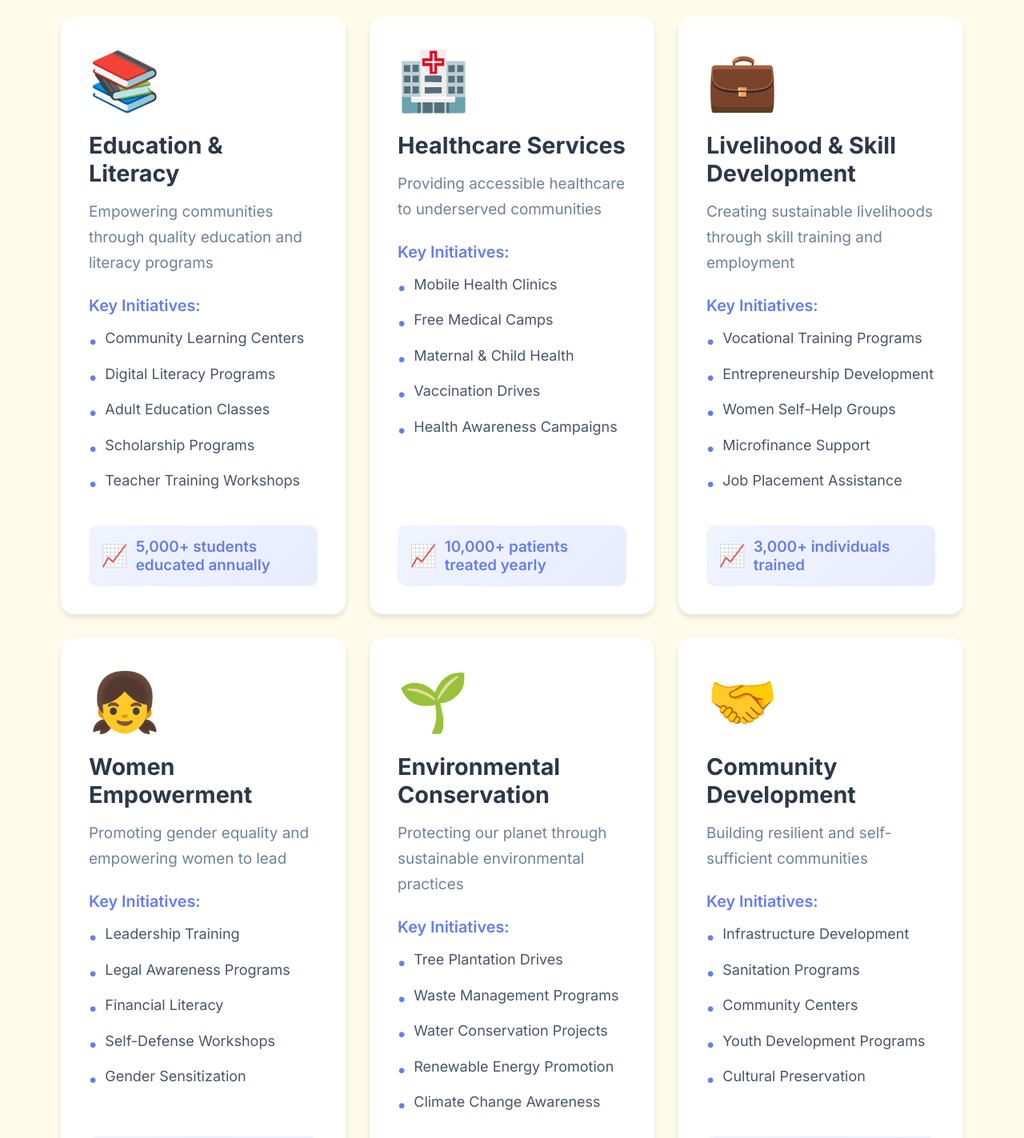
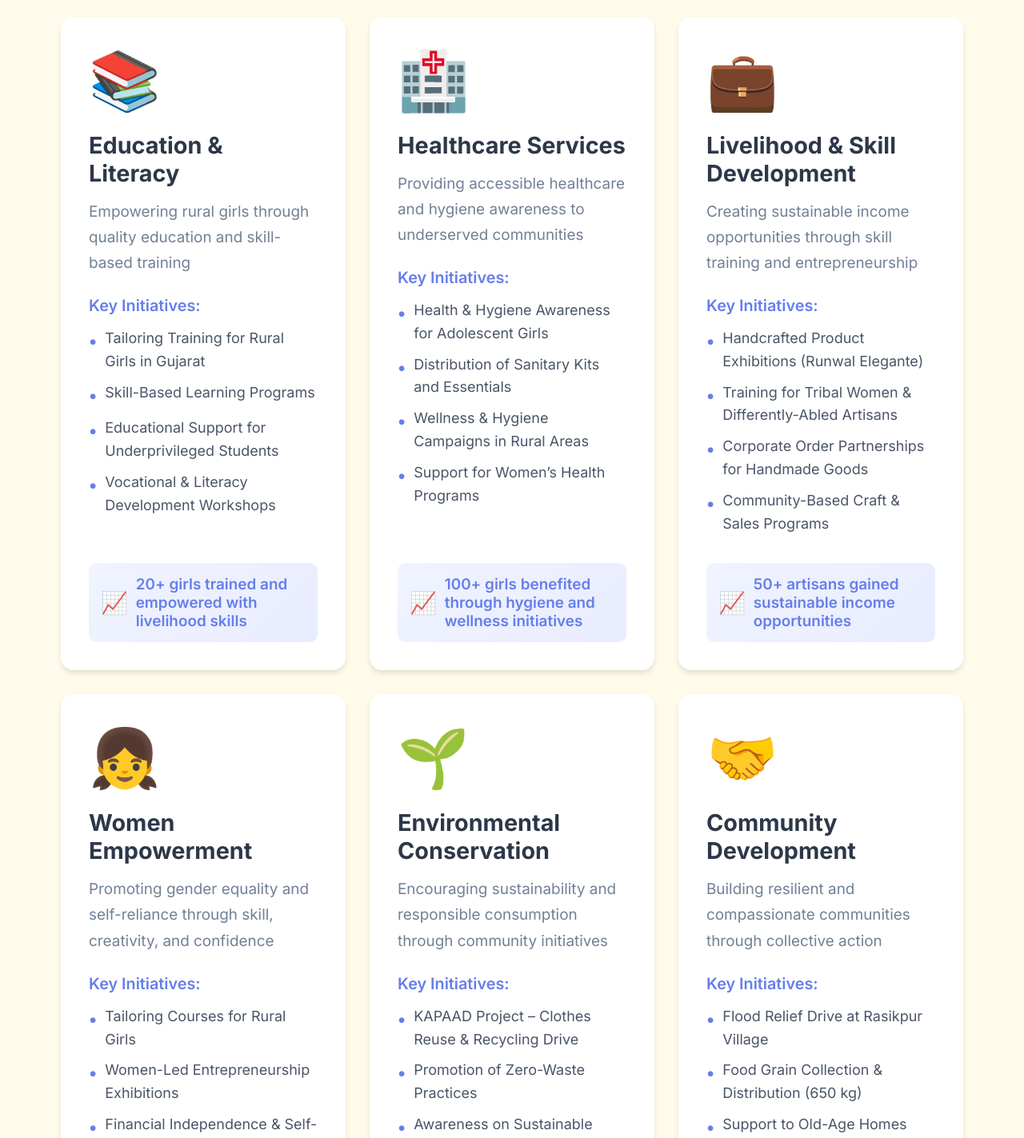
Before and after one commit to not-manmit/sss-ngo-website-react, a React (Create React App) app: page /what-we-do in a window 1280 px wide. Shown: the part 1330-2753 px from the top of the page at 80% size. Built offline with nearby package versions, Linux system fonts and the light colour scheme.

Commit message:
Info-Updated

```diff
--- a/src/pages/CaseStudies.css
+++ b/src/pages/CaseStudies.css
@@ -102,8 +102,8 @@
 .case-study-card {
   background: white;
   border-radius: 16px;
-  padding: 40px;
-  margin-bottom: 40px;
+  padding: 30px;
+  margin-bottom: 35px;
   box-shadow: 0 4px 6px rgba(0, 0, 0, 0.1);
   transition: transform 0.3s ease, box-shadow 0.3s ease;
 }
@@ -123,23 +123,23 @@
   display: grid;
   grid-template-columns: 1fr 1fr;
   gap: 0;
-  min-height: 500px;
+  min-height: 420px;
 }
 
 .case-study-card:nth-child(2) .photo-slider {
   margin-bottom: 0;
   border-radius: 0;
   height: 100%;
-  min-height: 500px;
+  min-height: 420px;
 }
 
 .case-study-card:nth-child(2) .slider-container {
   height: 100%;
-  min-height: 500px;
+  min-height: 420px;
 }
 
 .case-study-card:nth-child(2) .case-study-info-section {
-  padding: 40px;
+  padding: 30px;
   display: flex;
   flex-direction: column;
   justify-content: center;
@@ -147,29 +147,29 @@
 
 .case-study-card:nth-child(2) .case-study-header {
   border-bottom: none;
-  margin-bottom: 20px;
+  margin-bottom: 15px;
   padding-bottom: 0;
 }
 
 .case-study-card:nth-child(2) .case-study-content {
-  gap: 20px;
+  gap: 15px;
 }
 
 .case-study-header {
   display: flex;
   align-items: center;
-  gap: 20px;
-  margin-bottom: 30px;
-  padding-bottom: 20px;
+  gap: 15px;
+  margin-bottom: 20px;
+  padding-bottom: 15px;
   border-bottom: 2px solid #e2e8f0;
 }
 
 .case-study-icon {
-  font-size: 4rem;
+  font-size: 3.5rem;
   background: linear-gradient(135deg, #FFD23F 0%, #E8B10D 100%);
   border-radius: 50%;
-  width: 100px;
-  height: 100px;
+  width: 85px;
+  height: 85px;
   display: flex;
   align-items: center;
   justify-content: center;
@@ -178,7 +178,7 @@
 
 /* Photo Slider */
 .photo-slider {
-  margin-bottom: 50px;
+  margin-bottom: 25px;
   border-radius: 12px;
   overflow: hidden;
   position: relative;
@@ -193,7 +193,7 @@
 .slider-container {
   position: relative;
   width: 100%;
-  height: 580px;
+  height: 420px;
   overflow: hidden;
 }
 
@@ -295,10 +295,10 @@
 }
 
 .case-study-title {
-  font-size: 2rem;
+  font-size: 1.7rem;
   font-weight: 700;
   color: #2d3748;
-  margin-bottom: 10px;
+  margin-bottom: 8px;
 }
 
 .case-study-info {
@@ -309,55 +309,56 @@
 
 .case-study-info span {
   color: #718096;
-  font-size: 0.95rem;
+  font-size: 0.9rem;
 }
 
 .case-study-content {
   display: grid;
-  gap: 25px;
+  gap: 18px;
 }
 
 .case-study-section h4 {
-  font-size: 1.3rem;
+  font-size: 1.15rem;
   font-weight: 600;
   color: #E8B10D;
-  margin-bottom: 10px;
+  margin-bottom: 8px;
 }
 
 .case-study-section p {
   color: #4a5568;
-  line-height: 1.8;
-  font-size: 1.05rem;
+  line-height: 1.7;
+  font-size: 0.95rem;
 }
 
 .impact-list {
   list-style: none;
   padding: 0;
   display: grid;
-  gap: 12px;
+  gap: 8px;
 }
 
 .impact-list li {
   display: flex;
-  align-items: center;
-  gap: 12px;
+  align-items: flex-start;
+  gap: 10px;
   color: #4a5568;
-  font-size: 1.05rem;
-  line-height: 1.6;
+  font-size: 0.9rem;
+  line-height: 1.5;
 }
 
 .check-icon {
   background: #FFD23F;
   color: #2C2C2C;
-  width: 24px;
-  height: 24px;
+  width: 20px;
+  height: 20px;
   border-radius: 50%;
   display: flex;
   align-items: center;
   justify-content: center;
-  font-size: 0.9rem;
+  font-size: 0.75rem;
   flex-shrink: 0;
   font-weight: bold;
+  margin-top: 2px;
 }
 
 /* Statistics Section */
@@ -480,15 +481,15 @@
   }
 
   .case-study-card:nth-child(2) .photo-slider {
-    min-height: 400px;
+    min-height: 350px;
   }
 
   .case-study-card:nth-child(2) .slider-container {
-    min-height: 400px;
+    min-height: 350px;
   }
 
   .slider-container {
-    height: 350px;
+    height: 320px;
   }
 }
 
@@ -520,7 +521,7 @@
   }
 
   .case-study-card {
-    padding: 2rem;
+    padding: 1.8rem;
   }
 
   .case-study-card:nth-child(2) {
@@ -528,7 +529,7 @@
   }
 
   .case-study-card:nth-child(2) .case-study-info-section {
-    padding: 2rem;
+    padding: 1.8rem;
   }
 
   .case-study-header {
@@ -538,14 +539,14 @@
   }
 
   .case-study-icon {
-    width: 80px;
-    height: 80px;
-    font-size: 3rem;
+    width: 70px;
+    height: 70px;
+    font-size: 2.8rem;
     margin: 0 auto;
   }
 
   .slider-container {
-    height: 300px;
+    height: 280px;
   }
 
   .slider-image:hover {
--- a/src/pages/Home.js
+++ b/src/pages/Home.js
@@ -218,22 +218,22 @@ const Home = () => {
             <div className="work-card slide-up">
               <div className="work-icon">📚</div>
               <h3>Education</h3>
-              <p>Providing quality education and learning opportunities to children in underserved areas.</p>
+              <p>Empowered 20 rural girls in Gujarat through tailoring training, helping them gain confidence, skills, and financial independence.</p>
             </div>
             <div className="work-card slide-up">
               <div className="work-icon">🏥</div>
               <h3>Healthcare</h3>
-              <p>Ensuring access to essential healthcare services and promoting wellness in communities.</p>
+              <p>Promoted menstrual hygiene and wellness by distributing essential hygiene kits to adolescent girls in marginalized communities.</p>
             </div>
             <div className="work-card slide-up">
               <div className="work-icon">🌱</div>
               <h3>Environment</h3>
-              <p>Promoting sustainable practices and environmental conservation for future generations.</p>
+              <p>Collected 31 kg of clothes under the KAPAAD Project, promoting recycling, zero-waste practices, and sustainable living.</p>
             </div>
             <div className="work-card slide-up">
               <div className="work-icon">💼</div>
               <h3>Livelihood</h3>
-              <p>Creating economic opportunities through skill development and entrepreneurship programs.</p>
+              <p>Created livelihood opportunities for 50+ tribal women and differently-abled artisans through handcrafted product sales and exhibitions.</p>
             </div>
           </div>
 
--- a/src/pages/WhatWeDo.js
+++ b/src/pages/WhatWeDo.js
@@ -27,85 +27,79 @@ const WhatWeDo = () => {
       id: 1,
       icon: "📚",
       title: "Education & Literacy",
-      description: "Empowering communities through quality education and literacy programs",
+      description: "Empowering rural girls through quality education and skill-based training",
       initiatives: [
-        "Community Learning Centers",
-        "Digital Literacy Programs",
-        "Adult Education Classes",
-        "Scholarship Programs",
-        "Teacher Training Workshops"
+        "Tailoring Training for Rural Girls in Gujarat",
+        "Skill-Based Learning Programs",
+        "Educational Support for Underprivileged Students",
+        "Vocational & Literacy Development Workshops",
       ],
-      impact: "5,000+ students educated annually"
+      impact: "20+ girls trained and empowered with livelihood skills"
     },
     {
       id: 2,
       icon: "🏥",
       title: "Healthcare Services",
-      description: "Providing accessible healthcare to underserved communities",
+      description: "Providing accessible healthcare and hygiene awareness to underserved communities",
       initiatives: [
-        "Mobile Health Clinics",
-        "Free Medical Camps",
-        "Maternal & Child Health",
-        "Vaccination Drives",
-        "Health Awareness Campaigns"
+        "Health & Hygiene Awareness for Adolescent Girls",
+        "Distribution of Sanitary Kits and Essentials",
+        "Wellness & Hygiene Campaigns in Rural Areas",
+        "Support for Women’s Health Programs",
       ],
-      impact: "10,000+ patients treated yearly"
+      impact: "100+ girls benefited through hygiene and wellness initiatives"
     },
     {
       id: 3,
       icon: "💼",
       title: "Livelihood & Skill Development",
-      description: "Creating sustainable livelihoods through skill training and employment",
+      description: "Creating sustainable income opportunities through skill training and entrepreneurship",
       initiatives: [
-        "Vocational Training Programs",
-        "Entrepreneurship Development",
-        "Women Self-Help Groups",
-        "Microfinance Support",
-        "Job Placement Assistance"
+        "Handcrafted Product Exhibitions (Runwal Elegante)",
+        "Training for Tribal Women & Differently-Abled Artisans",
+        "Corporate Order Partnerships for Handmade Goods",
+        "Community-Based Craft & Sales Programs",
       ],
-      impact: "3,000+ individuals trained"
+      impact: "50+ artisans gained sustainable income opportunities"
     },
     {
       id: 4,
       icon: "👧",
       title: "Women Empowerment",
-      description: "Promoting gender equality and empowering women to lead",
+      description: "Promoting gender equality and self-reliance through skill, creativity, and confidence",
       initiatives: [
-        "Leadership Training",
-        "Legal Awareness Programs",
-        "Financial Literacy",
-        "Self-Defense Workshops",
-        "Gender Sensitization"
+        "Tailoring Courses for Rural Girls",
+        "Women-Led Entrepreneurship Exhibitions",
+        "Financial Independence & Self-Reliance Programs",
+        "Inclusion of Differently-Abled Women in Livelihood Projects",
       ],
-      impact: "2,500+ women empowered"
+      impact: "70+ women empowered across rural and urban communities"
     },
     {
       id: 5,
       icon: "🌱",
       title: "Environmental Conservation",
-      description: "Protecting our planet through sustainable environmental practices",
+      description: "Encouraging sustainability and responsible consumption through community initiatives",
       initiatives: [
-        "Tree Plantation Drives",
-        "Waste Management Programs",
-        "Water Conservation Projects",
-        "Renewable Energy Promotion",
-        "Climate Change Awareness"
+        "KAPAAD Project – Clothes Reuse & Recycling Drive",
+        "Promotion of Zero-Waste Practices",
+        "Awareness on Sustainable Living",
+        "Textile Waste Repurposing (Mats & Cleaning Items)",
       ],
-      impact: "50,000+ trees planted"
+      impact: "31 kg of clothes collected and repurposed sustainably"
     },
     {
       id: 6,
       icon: "🤝",
       title: "Community Development",
-      description: "Building resilient and self-sufficient communities",
+      description: "Building resilient and compassionate communities through collective action",
       initiatives: [
-        "Infrastructure Development",
-        "Sanitation Programs",
-        "Community Centers",
-        "Youth Development Programs",
-        "Cultural Preservation"
+        "Flood Relief Drive at Rasikpur Village",
+        "Food Grain Collection & Distribution (650 kg)",
+        "Support to Old-Age Homes and Special-Needs Children",
+        "“Anna Daan” Community Contribution Campaign",
       ],
-      impact: "100+ villages transformed"
+      impact: "350+ kg food aid delivered to flood-affected families"
     }
   ];
 
```
